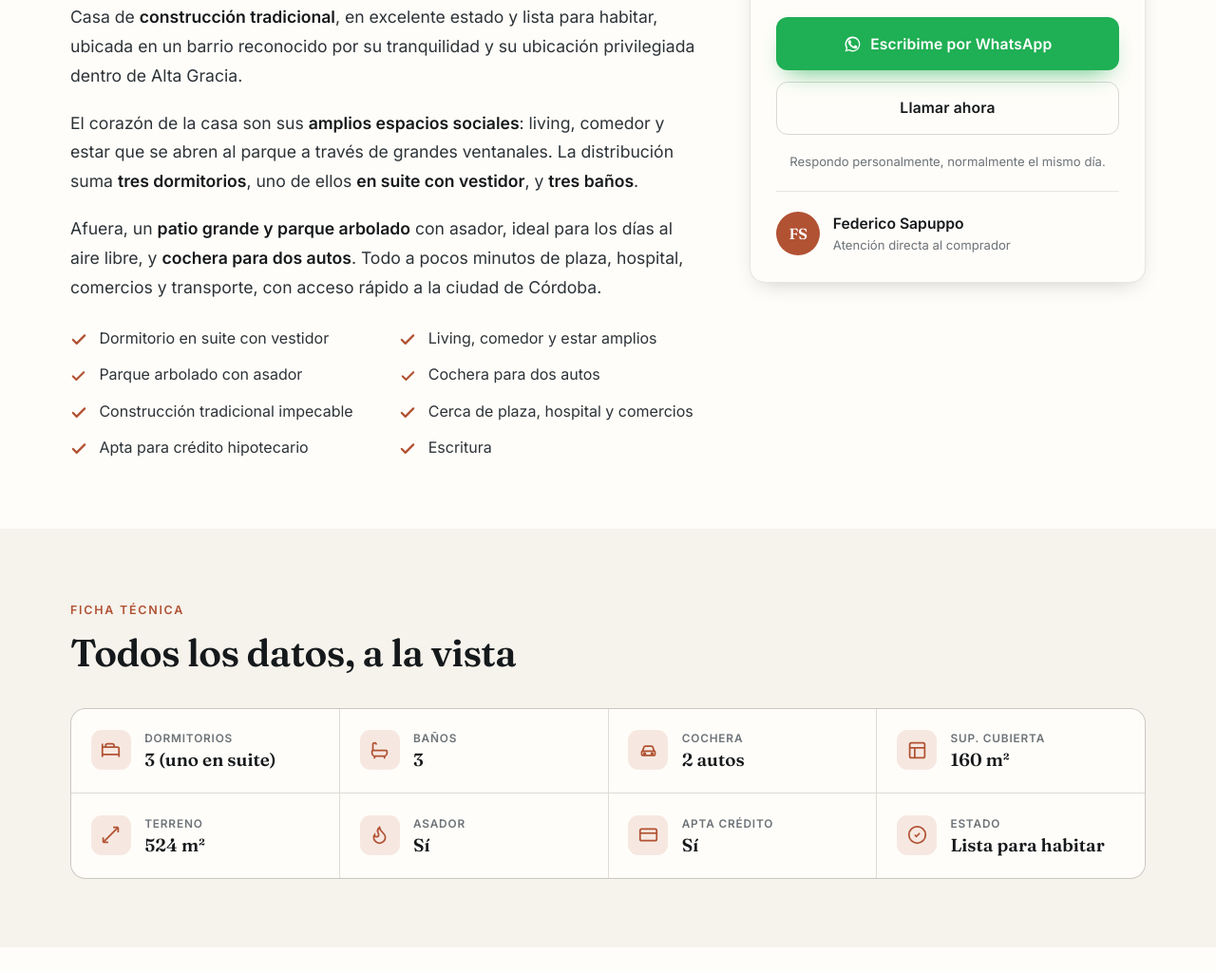
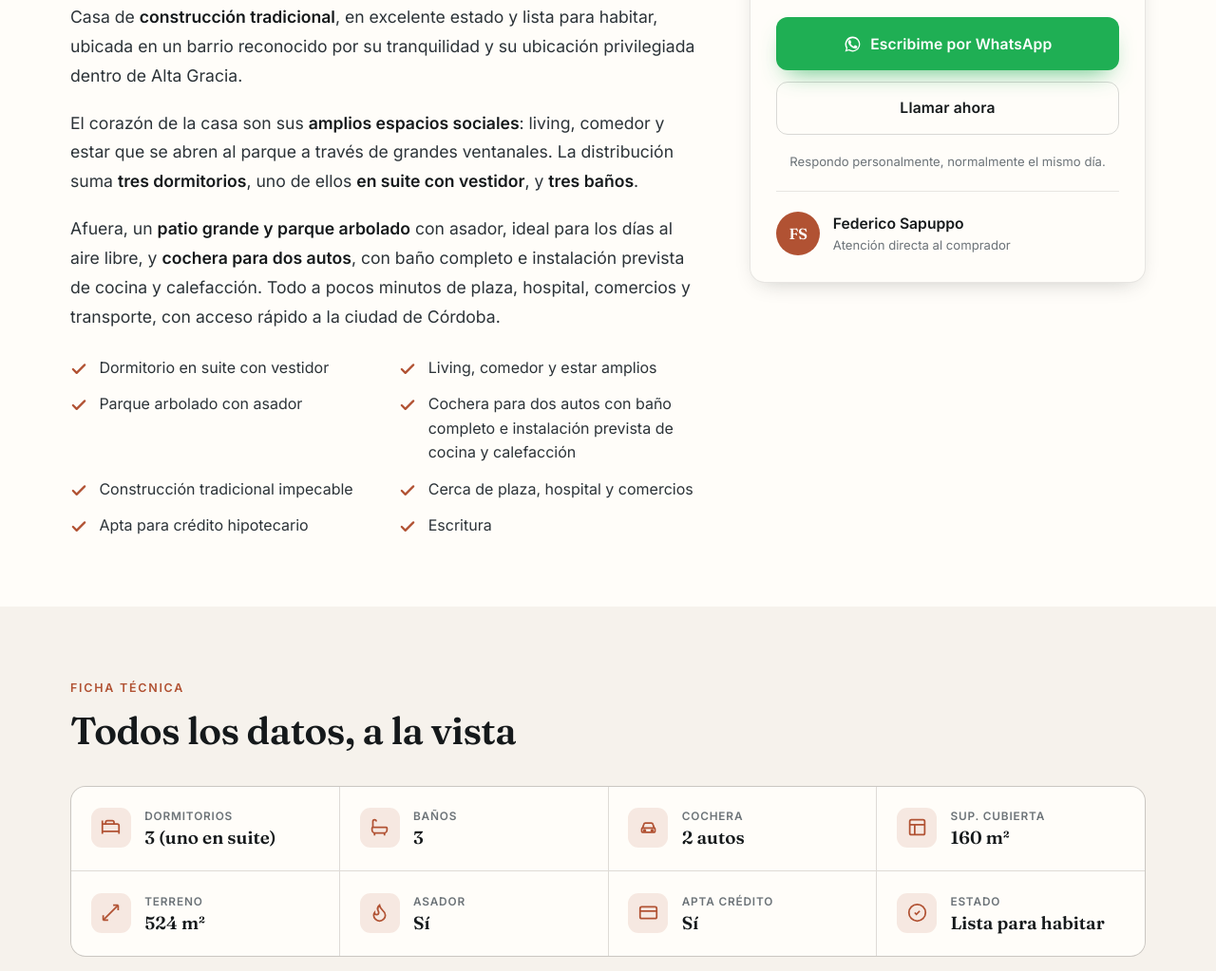
Before and after one commit to fedesapuppo/fedesapuppo.github.io, a plain HTML site: page propiedades/casa-alta-gracia.html in a window 1280 px wide. Shown: the part 993-2016 px from the top of the page at 95% size. Drawn offline with Linux system fonts and the light colour scheme.

Commit message:
deploy: fedesapuppo/personal-website@a36a7727b67199ec0c69364b840cc8bdd8bc9757

```diff
--- a/propiedades/casa-alta-gracia.html
+++ b/propiedades/casa-alta-gracia.html
@@ -103,13 +103,13 @@
                     <div class="re-prose">
                         <p>Casa de <strong>construcción tradicional</strong>, en excelente estado y lista para habitar, ubicada en un barrio reconocido por su tranquilidad y su ubicación privilegiada dentro de Alta Gracia.</p>
                         <p>El corazón de la casa son sus <strong>amplios espacios sociales</strong>: living, comedor y estar que se abren al parque a través de grandes ventanales. La distribución suma <strong>tres dormitorios</strong>, uno de ellos <strong>en suite con vestidor</strong>, y <strong>tres baños</strong>.</p>
-                        <p>Afuera, un <strong>patio grande y parque arbolado</strong> con asador, ideal para los días al aire libre, y <strong>cochera para dos autos</strong>. Todo a pocos minutos de plaza, hospital, comercios y transporte, con acceso rápido a la ciudad de Córdoba.</p>
+                        <p>Afuera, un <strong>patio grande y parque arbolado</strong> con asador, ideal para los días al aire libre, y <strong>cochera para dos autos</strong>, con baño completo e instalación prevista de cocina y calefacción. Todo a pocos minutos de plaza, hospital, comercios y transporte, con acceso rápido a la ciudad de Córdoba.</p>
                     </div>
                     <ul class="re-highlights">
                         <li>Dormitorio en suite con vestidor</li>
                         <li>Living, comedor y estar amplios</li>
                         <li>Parque arbolado con asador</li>
-                        <li>Cochera para dos autos</li>
+                        <li>Cochera para dos autos con baño completo e instalación prevista de cocina y calefacción</li>
                         <li>Construcción tradicional impecable</li>
                         <li>Cerca de plaza, hospital y comercios</li>
                         <li>Apta para crédito hipotecario</li>
```
